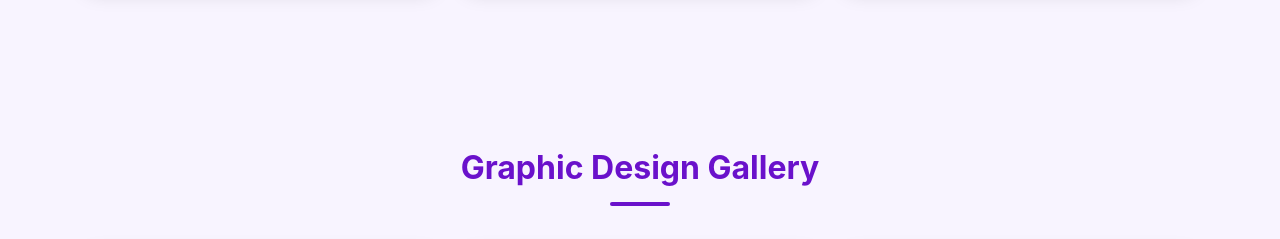
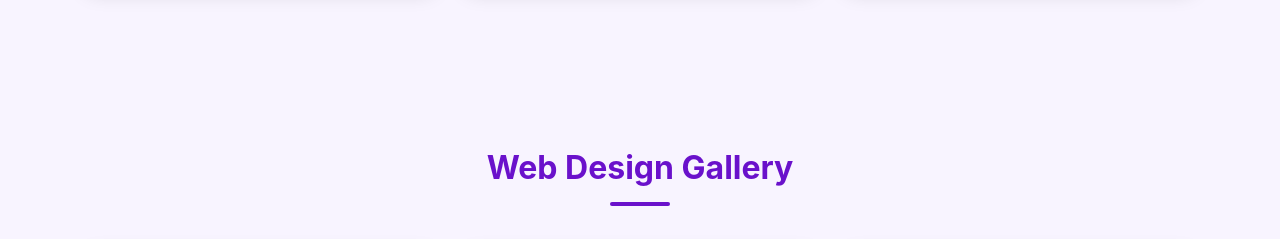
Before and after one commit to Joan776/nakabiri_joanita_portifolio_website, a plain HTML site: page services.html in a window 1280 px wide. Shown: the part 1865-2104 px from the top of the page. Drawn offline with nearby package versions, Linux system fonts and the light colour scheme.

```diff
--- a/services.html
+++ b/services.html
@@ -413,7 +413,7 @@
   </style>
   <section class="web-design-grid">
     <div class="container">
-      <h2>Graphic Design Gallery</h2>
+      <h2>Web Design Gallery</h2>
       <div class="grid-divider"></div>
 
       <div class="row">
```
